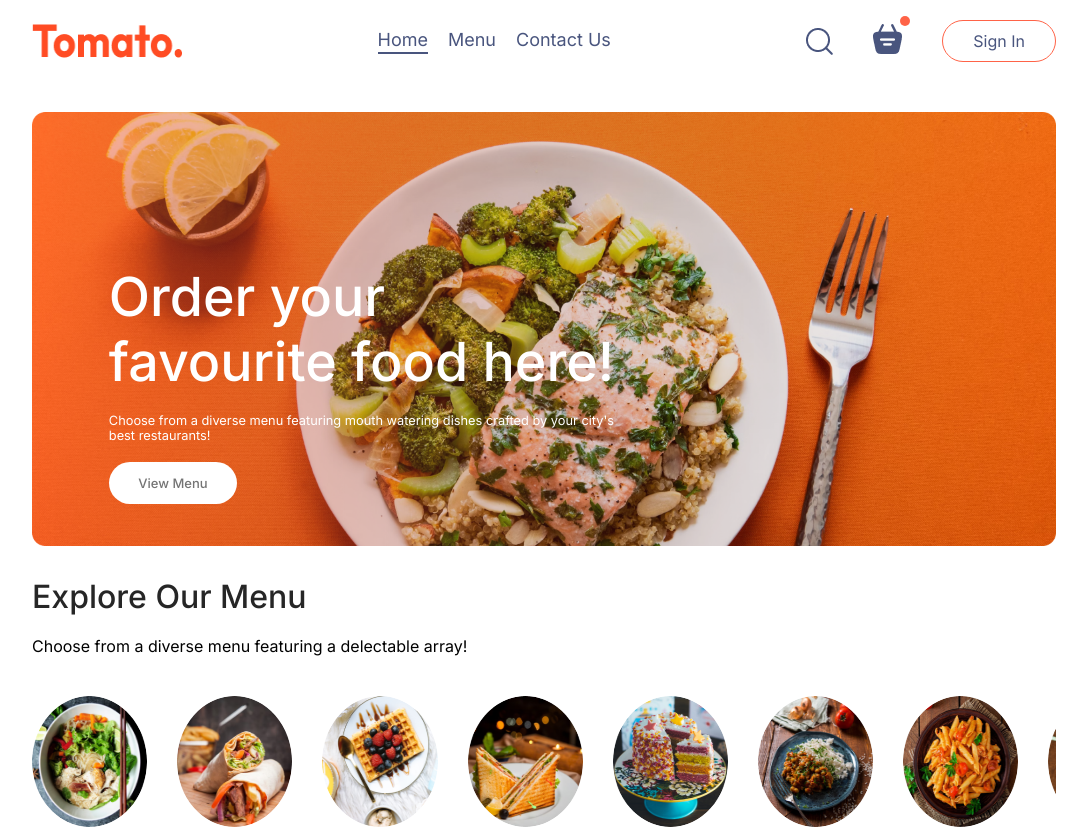
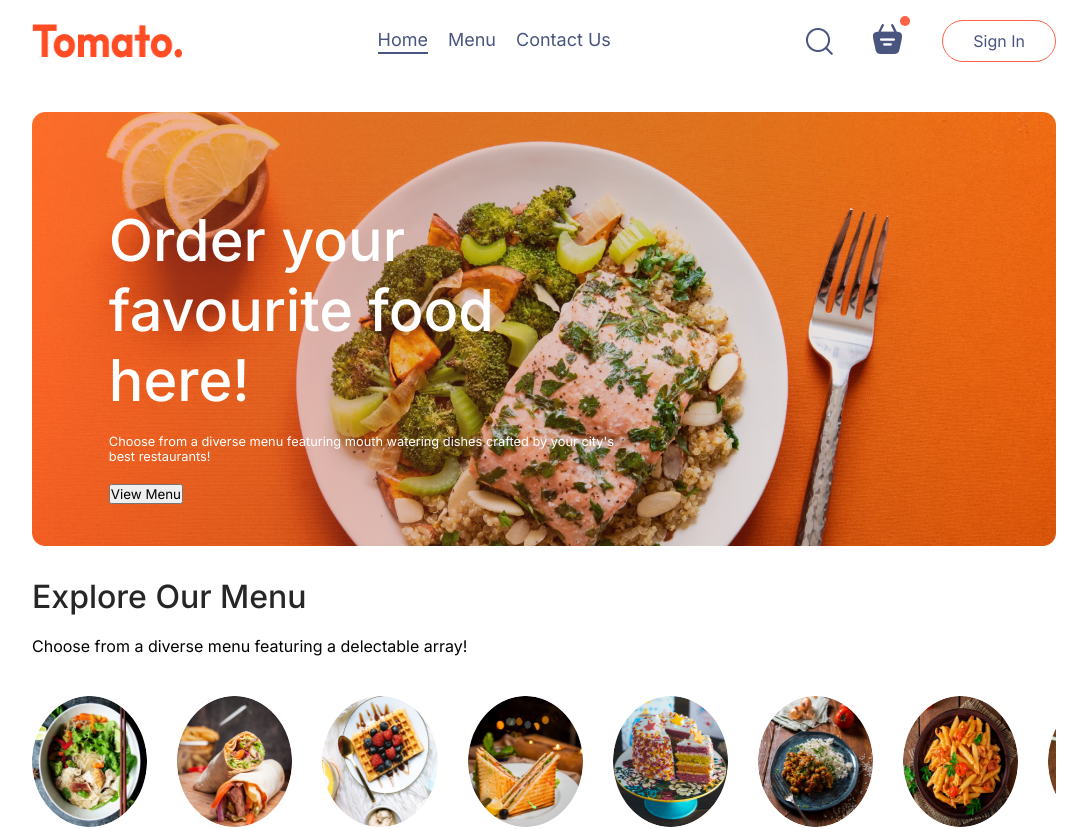
Before and after one commit to kavyeshvohra/foodie, a Next.js app: page / in a window 1280 px wide. Shown: the top 829 px of the page, without its empty margins (96-1183 px from the left). Built offline with nearby package versions, Linux system fonts and the light colour scheme.

Commit message:
First Commit

```diff
--- a/src/app/index.css
+++ b/src/app/index.css
@@ -40,7 +40,7 @@ a{
 }
 .banner-contents h1
 {
-    font-size:max(4.2vw,22px);
+    font-size:max(4.5vw,22px);
     font-weight: 500;
     color: #fff;
 }
@@ -49,21 +49,3 @@ a{
     color: #fff;
     font-size: 1vw;
 }
-.banner-contents button
-{
-    border: none;
-    color: #747474;
-    font-weight: 500;
-    padding: 1vw 2.3vw;
-    background-color: white;
-    font-size: max(1vw,13px);
-    border-radius: 50px;
-}
-@keyframes fadeIn{
-    0%{
-        opacity: 0;
-    }
-    100%{
-        opacity: 1;
-    }
-}
```
